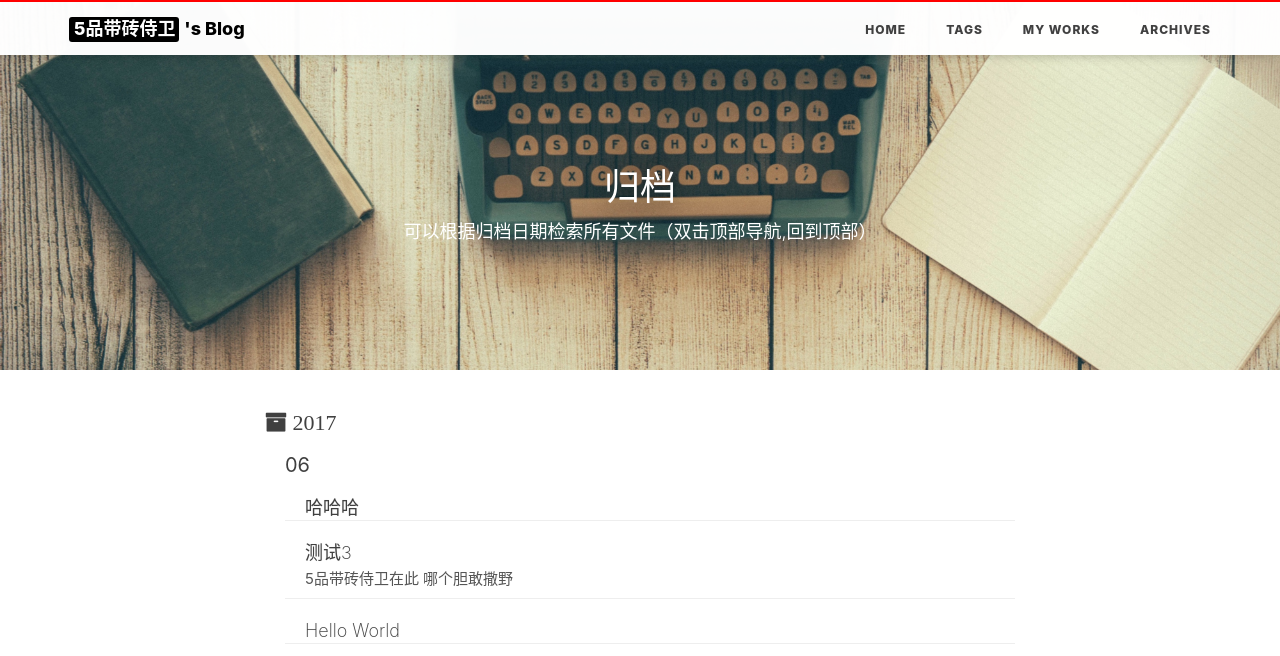
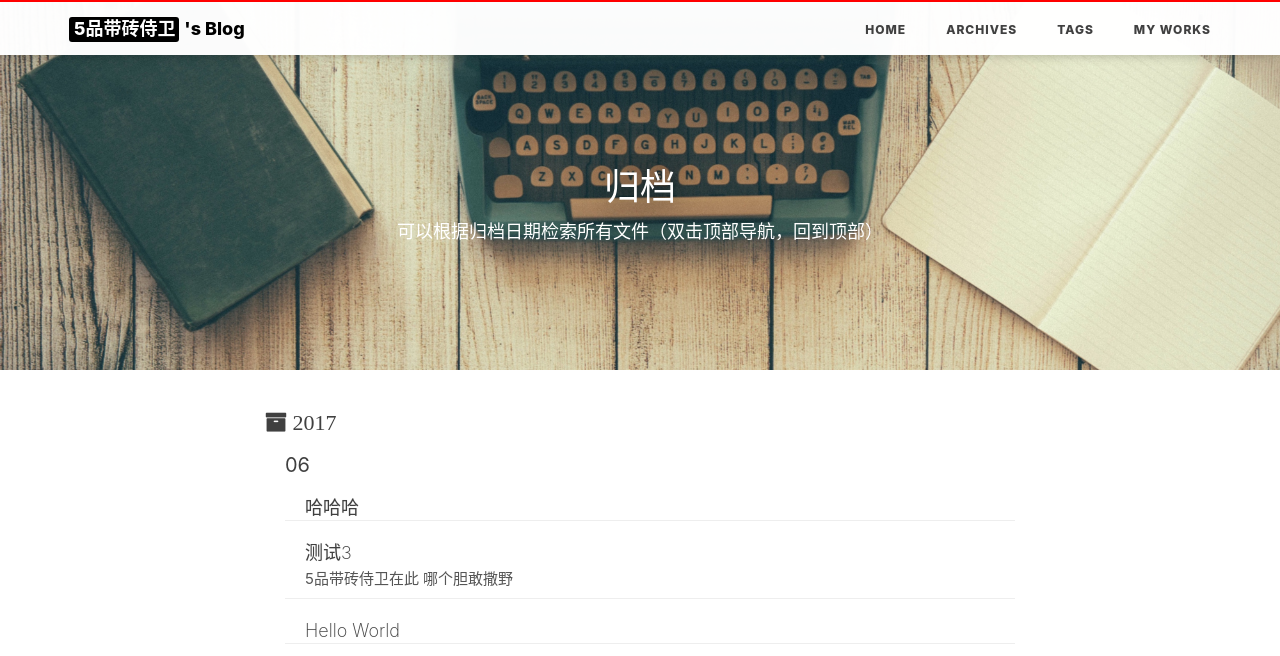
Before and after one commit to zhushuaihua/zhushuaihua.github.io, a plain HTML site: page archives/2017/06/index.html in a window 1280 px wide. Shown: the top 656 px of the page. Drawn offline with nearby package versions, Linux system fonts and the light colour scheme; some packages are replaced by stand-ins of ours; a script that the page names is missing; files whose address does not match are found by name.

Commit message:
Site updated: 2017-06-29 22:58:38

```diff
--- a/archives/2017/06/index.html
+++ b/archives/2017/06/index.html
@@ -80,6 +80,14 @@
 
 
                         <li>
+                            <a href="/archives/">Archives</a>
+                        </li>
+
+
+
+
+
+                        <li>
                             <a href="/tags/">Tags</a>
                         </li>
 
@@ -89,14 +97,6 @@
 
                         <li>
                             <a href="/my-works/">My Works</a>
-                        </li>
-
-
-
-
-
-                        <li>
-                            <a href="/archives/">Archives</a>
                         </li>
 
 
@@ -152,7 +152,7 @@
             <div class="col-lg-8 col-lg-offset-2 col-md-10 col-md-offset-1 ">
                 <div class="site-heading text-center">
                     <h1>归档</h1>
-                    <span class="subheading">可以根据归档日期检索所有文件（双击顶部导航,回到顶部）</span>
+                    <span class="subheading">可以根据归档日期检索所有文件（双击顶部导航，回到顶部）</span>
                 </div>
             </div>
         </div>
```
Also changed, not shown: 2017/06/25/hello-world/index.html (+8 -8 lines), 2017/06/26/测试3/index.html (+8 -8 lines), 2017/06/29/哈哈哈/index.html (+8 -8 lines), archives/2017/index.html (+9 -9 lines), archives/index.html (+9 -9 lines), index.html (+8 -8 lines), my-works/index.html (+8 -8 lines), tags/index.html (+9 -9 lines), tags/前端/index.html (+9 -9 lines), tags/测试/index.html (+9 -9 lines).
